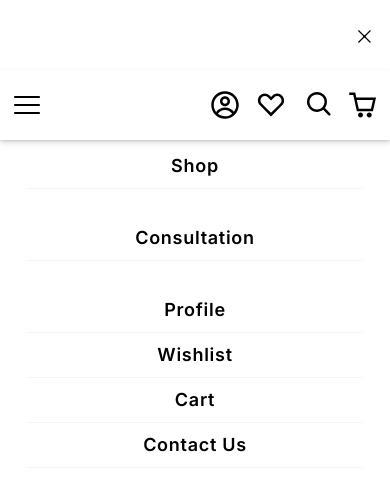
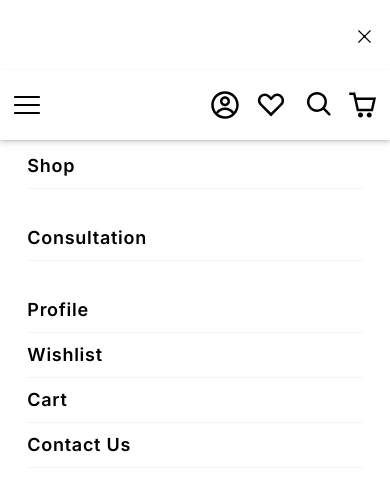
Before and after one commit to Parth-Prajapati18/Parth-ShoppingApp, a Next.js app in the folder ecommerceapp/: page /components/Navbar in a window 390 px wide. Both pictures are taken after a click on the button 26 px from the left and 35 px from the top of the page. Shown: the top 490 px of the page. Built offline with nearby package versions, Linux system fonts and the light colour scheme; no server answers; the database is empty.

Commit message:
Fixed Booking

```diff
--- a/ecommerceapp/app/components/Navbar/page.js
+++ b/ecommerceapp/app/components/Navbar/page.js
@@ -70,20 +70,19 @@ function Navbar() {
                 </button>
 
                 <div className="relative grid grid-rows-7 gap-2 text-lg top-20 px-[7%] font-base font-semibold tracking-[0.04em]">
-                    <button className="w-full hover:text-teal-500 text-primary" href="/">Home</button>
+                    <Link className="w-full hover:text-teal-500 text-primary" href="/" onClick={()=>setIsSidebarOpen(false)}>Home</Link>
                     <div className="h-px bg-gray-100 w-full"></div>
-                    <button className="w-full hover:text-teal-500 text-primary" href="/shop">Shop</button>
+                    <Link className="w-full hover:text-teal-500 text-primary" href="/shop" onClick={()=>setIsSidebarOpen(false)}>Shop</Link>
                     <div className="h-px bg-gray-100 w-full"></div>
-                    <button className="w-full hover:text-teal-500 text-primary" href="/">Consultation</button>
+                    <Link className="w-full hover:text-teal-500 text-primary" href="/consultation" onClick={()=>setIsSidebarOpen(false)}>Consultation</Link>
                     <div className="h-px bg-gray-100 w-full"></div>
-                    <button className="w-full hover:text-teal-500 text-primary" href="/">Profile</button>
+                    <Link className="w-full hover:text-teal-500 text-primary" href="/" onClick={()=>setIsSidebarOpen(false)}>Profile</Link>
                     <div className="h-px bg-gray-100 w-full"></div>
-                    <button className="w-full hover:text-teal-500 text-primary" href="/wishlist">Wishlist</button>
+                    <Link className="w-full hover:text-teal-500 text-primary" href="/wishlist" onClick={()=>setIsSidebarOpen(false)}>Wishlist</Link>
                     <div className="h-px bg-gray-100 w-full"></div>
-                    <button className="w-full hover:text-teal-500 text-primary" href="/cart">Cart</button>
+                    <Link className="w-full hover:text-teal-500 text-primary" href="/cart" onClick={()=>setIsSidebarOpen(false)}>Cart</Link>
                     <div className="h-px bg-gray-100 w-full"></div>
-
-                    <button className="w-full hover:text-teal-500 text-primary" href="/">Contact Us</button>
+                    <Link className="w-full hover:text-teal-500 text-primary" href="/" onClick={()=>setIsSidebarOpen(false)}>Contact Us</Link>
                     <div className="h-px bg-gray-100 w-full"></div>
                 </div>
 
```
